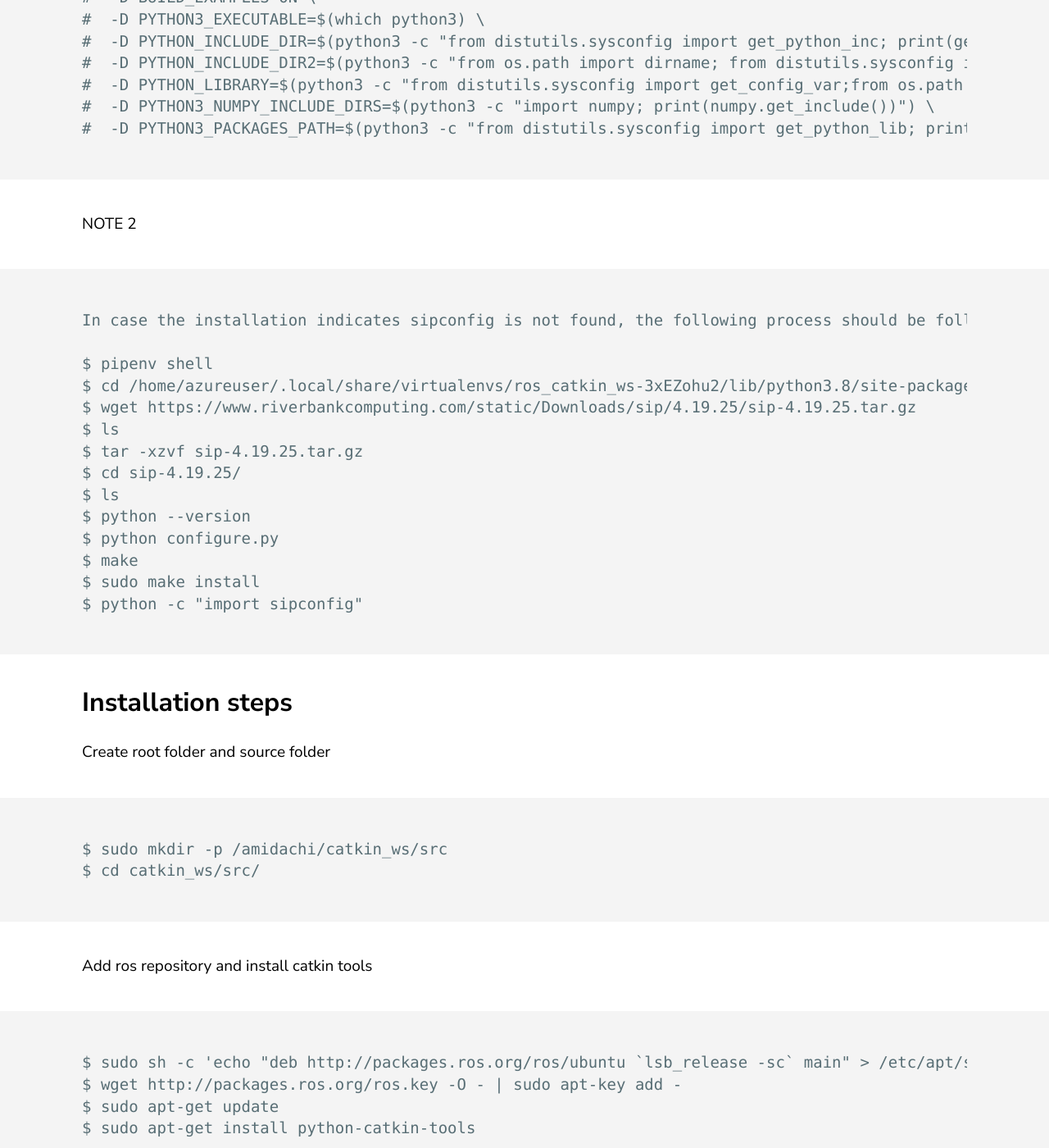
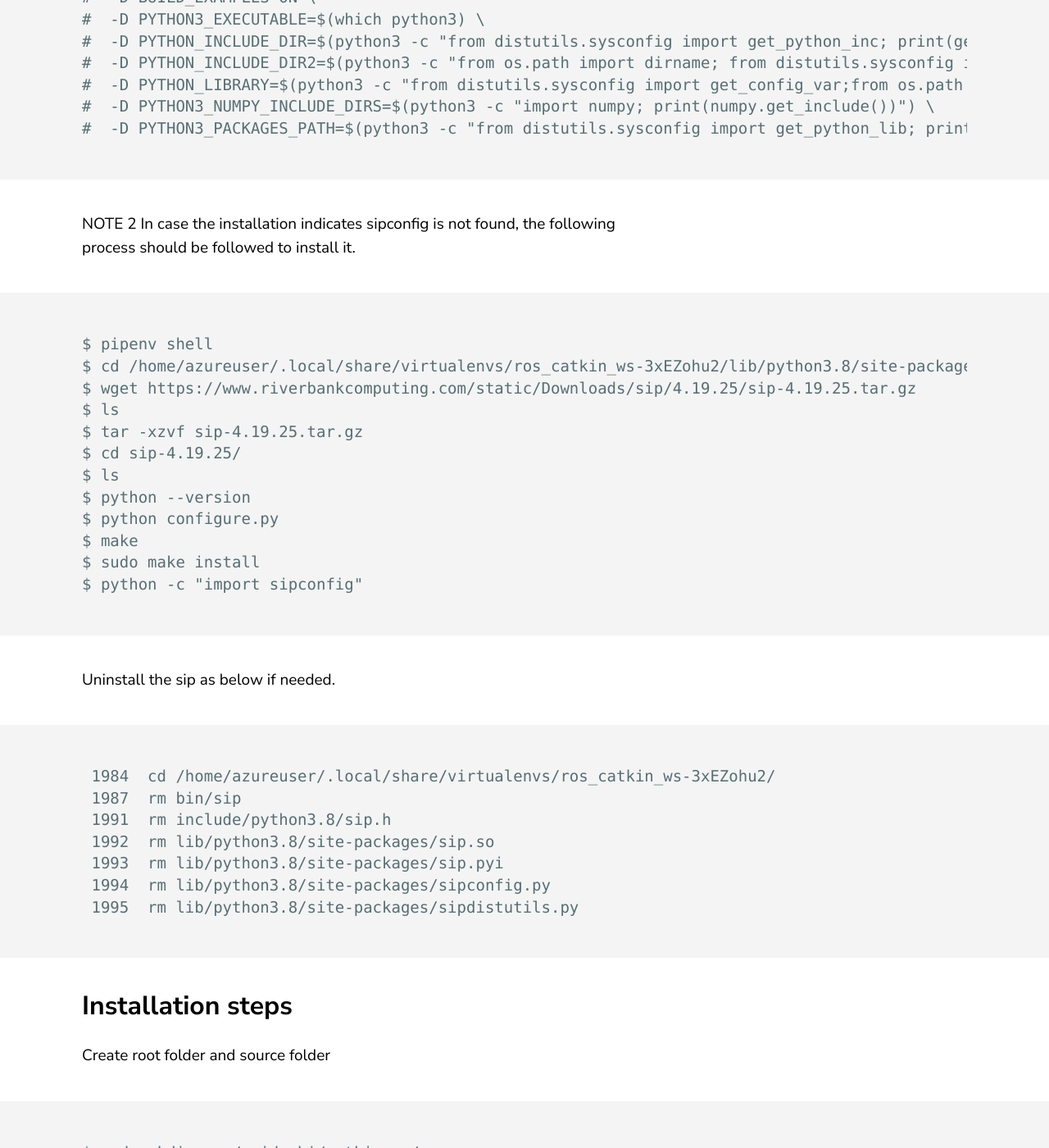
Before and after one commit to jluis9796/jluis9796.github.io, a Jekyll site: the page built from _posts/2020-05-31-manuals.markdown, in a window 1280 px wide and 1400 px high, scrolled down 18239 px. Shown: the whole window at 82% size. Built offline with Jekyll 4.4.1, drawn with Linux system fonts in a browser that asks for light colours.

Commit message:
Update 2020-05-31-manuals.markdown

````diff
--- a/_posts/2020-05-31-manuals.markdown
+++ b/_posts/2020-05-31-manuals.markdown
@@ -386,9 +386,9 @@ or run the command with the python paths.
 ```
 
 NOTE 2
-```
 In case the installation indicates sipconfig is not found, the following process should be followed to install it.
 
+```
 $ pipenv shell
 $ cd /home/azureuser/.local/share/virtualenvs/ros_catkin_ws-3xEZohu2/lib/python3.8/site-packages/
 $ wget https://www.riverbankcomputing.com/static/Downloads/sip/4.19.25/sip-4.19.25.tar.gz
@@ -401,6 +401,17 @@ $ python configure.py
 $ make
 $ sudo make install
 $ python -c "import sipconfig"
+```
+
+Uninstall the sip as below if needed.
+```
+ 1984  cd /home/azureuser/.local/share/virtualenvs/ros_catkin_ws-3xEZohu2/
+ 1987  rm bin/sip
+ 1991  rm include/python3.8/sip.h
+ 1992  rm lib/python3.8/site-packages/sip.so
+ 1993  rm lib/python3.8/site-packages/sip.pyi
+ 1994  rm lib/python3.8/site-packages/sipconfig.py
+ 1995  rm lib/python3.8/site-packages/sipdistutils.py
 ```
 
 ## Installation steps
````
